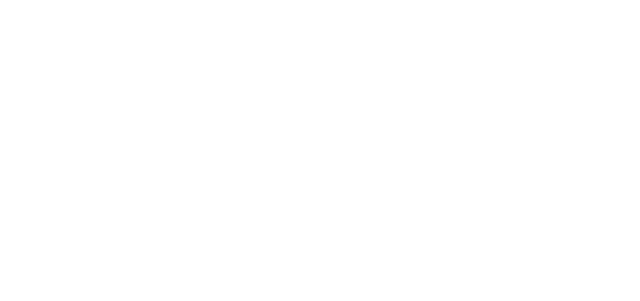
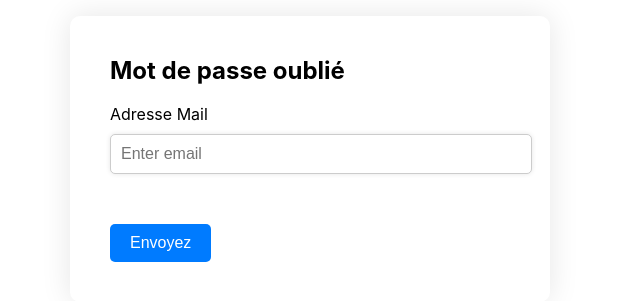
Before and after one commit to Meerwaan/chest-game-TS, a React (Create React App) app: page /forget in a window 1280 px wide. Before the commit this address had no page. Shown: the part 241-542 px from the top of the page, without its empty margins (330-970 px from the left). Built offline with nearby package versions, Linux system fonts and the light colour scheme.

Commit message:
FORCE AU MERGE

```diff
--- a/package.json
+++ b/package.json
@@ -14,6 +14,7 @@
     "axios": "^1.3.5",
     "chess.js": "^1.0.0-beta.5",
     "chessground": "^8.3.7",
+    "nodemailer": "^6.9.1",
     "react": "^18.2.0",
     "react-chessboard": "^2.1.3",
     "react-dom": "^18.2.0",
--- a/src/App.tsx
+++ b/src/App.tsx
@@ -5,9 +5,10 @@ import Connexion from "./View/connexion/connexion";
 import Accueil from "./View/acceuil/accueil";
 import ChessFront from "./View/chessFront/chessFront";
 import testapi from "./View/testapi/testapi";
-import { Chess } from "chess.js"
+import { Chess } from "chess.js";
 import Apitest from "./View/testapi/testapi";
-import Gestion from "./View/gestion/gestion"
+import Gestion from "./View/gestion/gestion";
+import ForgetPassword from "./View/ForgetPassword/forgetPassword";
 
 function App() {
   return (
@@ -16,6 +17,7 @@ function App() {
         <Routes>
           <Route path="/connexion" Component={Connexion} />
           <Route path="/inscription" Component={Inscription} />
+          <Route path="/forget" Component={ForgetPassword} />
           <Route path="/" Component={Accueil} />
           <Route path="/gestion" Component={Gestion} />
           <Route path="/chess" Component={ChessFront} />
--- /dev/null
+++ b/src/View/ForgetPassword/forgetPassword.css
@@ -0,0 +1,56 @@
+.container {
+    display: flex;
+    justify-content: center;
+    align-items: center;
+    height: 100vh;
+  }
+
+  .card {
+    width: 400px;
+    padding: 40px;
+    border-radius: 10px;
+    box-shadow: 0px 0px 30px rgba(0, 0, 0, 0.1);
+  }
+
+  h2 {
+    margin-top: 0;
+  }
+
+  .form-group {
+    margin-bottom: 20px;
+  }
+
+  label {
+    display: block;
+    margin-bottom: 5px;
+  }
+
+  input {
+    width: 100%;
+    padding: 10px;
+    border-radius: 5px;
+    border: 1px solid #ccc;
+    font-size: 16px;
+    margin-bottom: 10px;
+  }
+
+  .btn {
+    background-color: #007bff;
+    color: #fff;
+    border: none;
+    border-radius: 5px;
+    padding: 10px 20px;
+    font-size: 16px;
+    cursor: pointer;
+    transition: all 0.2s ease-in-out;
+  }
+
+  .btn:hover {
+    background-color: #0069d9;
+  }
+
+  p {
+    margin-top: 20px;
+    font-size: 16px;
+    text-align: center;
+  }
--- /dev/null
+++ b/src/View/ForgetPassword/forgetPassword.tsx
@@ -0,0 +1,76 @@
+import React, { useState } from "react";
+import "./forgetPassword.css";
+import axios from "axios";
+
+function ForgetPassword() {
+  const [email, setEmail] = useState("");
+  const [isSubmitted, setIsSubmitted] = useState(false);
+
+  const handleSubmit = async (event: any) => {
+    event.preventDefault();
+    try {
+      const response = await axios.post("/api/forgotPassword", { email });
+      if (response.status === 200) {
+        setIsSubmitted(true);
+      }
+    } catch (error) {
+      console.log(error);
+    }
+  };
+
+  return (
+    <div className="container">
+      <div className="card">
+        <h2>Mot de passe oublié</h2>
+        {!isSubmitted ? (
+          <form onSubmit={handleSubmit}>
+            <div className="form-group">
+              <label htmlFor="email">Adresse Mail</label>
+              <input
+                type="email"
+                className="form-control"
+                id="email"
+                placeholder="Enter email"
+                value={email}
+                onChange={(event) => setEmail(event.target.value)}
+              />
+            </div>
+            <button
+              type="submit"
+              className="btn"
+              onClick={() => {
+                if (email === "") {
+                  alert("Veuillez remplir tous les champs");
+                } else {
+                  axios
+                    .post("http://localhost:3000/forgotPassword", {
+                      email: email,
+                    })
+                    .then((res) => {
+                      if (res.status === 200) {
+                        alert("Email envoyé");
+                      } else {
+                        alert("Erreur lors de l'envoi de l'email");
+                      }
+                    })
+                    .catch((err) => {
+                      alert("Erreur lors de l'envoi de l'email");
+                      console.log(err);
+                    });
+                }
+              }}
+            >
+              Envoyez
+            </button>
+          </form>
+        ) : (
+          <p>
+            Un email vous a été envoyé pour réinitialiser votre mot de passe.
+          </p>
+        )}
+      </div>
+    </div>
+  );
+}
+
+export default ForgetPassword;
--- a/src/View/connexion/connexion.tsx
+++ b/src/View/connexion/connexion.tsx
@@ -1,7 +1,7 @@
 import React, { useState } from "react";
 import "./connexion.css";
 import axios from "axios";
-import { redirect, Navigate } from "react-router-dom";
+import { redirect, Navigate, Link } from "react-router-dom";
 
 function Connexion() {
   const [email, setEmail] = useState("");
@@ -43,9 +43,13 @@ function Connexion() {
                   if (res.status === 200) {
                     alert("Connexion réussie");
 
-                    localStorage.setItem("user", res.data);
-                    console.log(res.data);
-                    window.location.replace("/gestion");
+                    localStorage.setItem("nom", res.data.nom || "pas connecté");
+                    localStorage.setItem(
+                      "email",
+                      res.data.email || "pas connecté"
+                    );
+                    localStorage.setItem("id", res.data.id);
+                    window.location.href = "/gestion";
                   } else {
                     alert("Erreur lors de la connexion");
                   }
@@ -60,6 +64,9 @@ function Connexion() {
           Se connecter
         </button>
       </form>
+      <Link to="/forget">
+        <button>Mot de passe oublié ?</button>
+      </Link>
     </div>
   );
 }
--- a/src/api/router.js
+++ b/src/api/router.js
@@ -4,6 +4,7 @@ import Accueil from "./Accueil";
 import Connexion from "./Connexion";
 import Inscription from "./Inscription";
 import ListWithButton from "./ListWithButton";
+import ForgetPassword from "./ForgetPassword";
 
 import Apitest from "./testapi";
 
@@ -13,6 +14,7 @@ function Routes() {
       <Switch>
         <Route exact path="/" component={Accueil} />
         <Route exact path="/connexion" component={Connexion} />
+        <Route exact path="/forget" component={ForgetPassword} />
         <Route exact path="/inscription" component={Inscription} />
         <Route exact path="/gestion" component={ListWithButton} />
         <Route path="/data" component={Apitest} />
```
Also changed, not shown: 2 other files (tests, documents, lock files or other folders).
